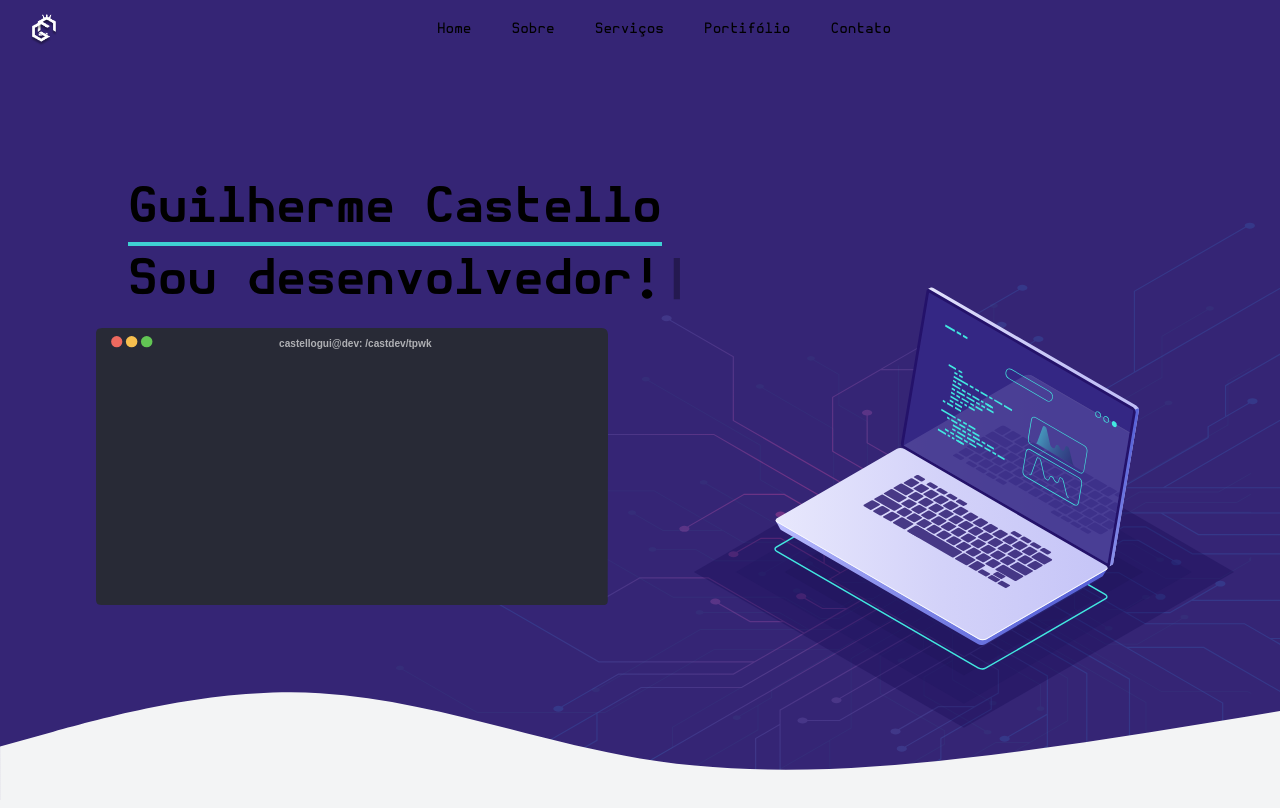
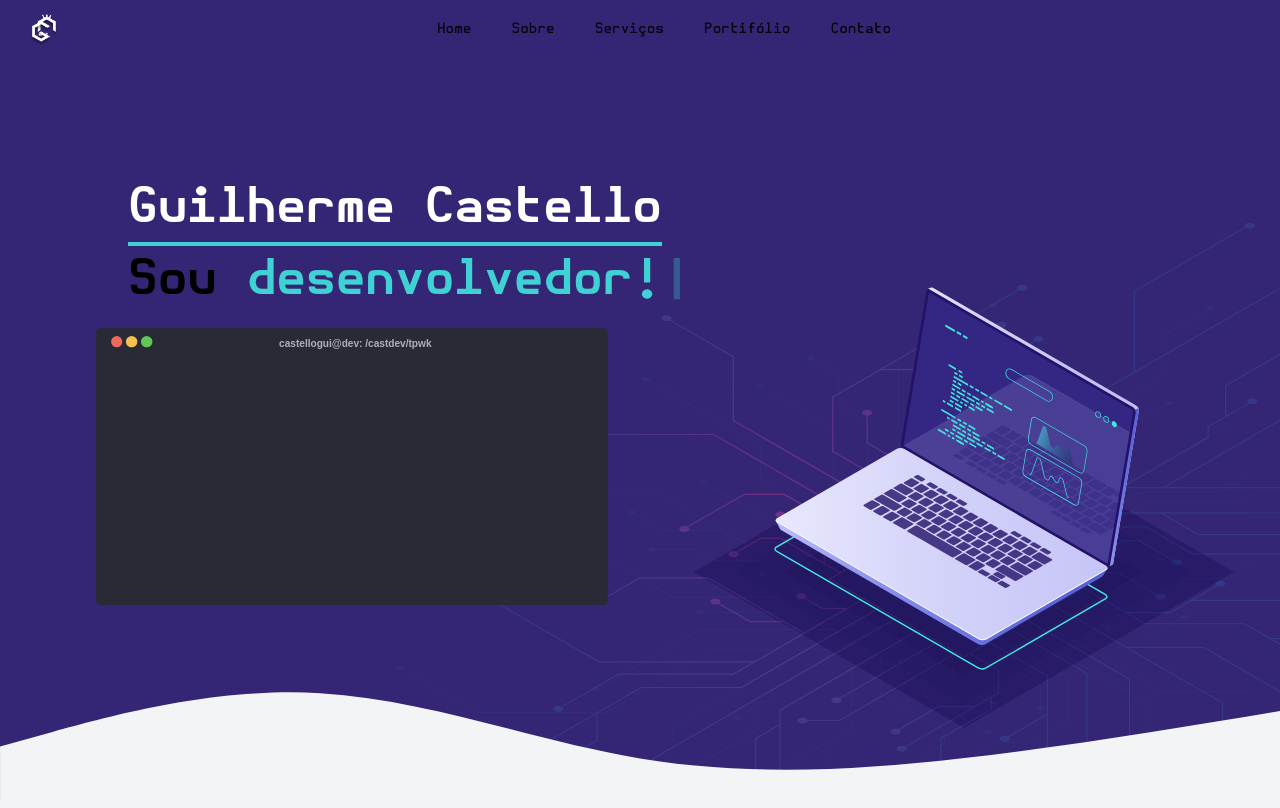
Before and after one commit to castellogui/homepage, a Next.js app: page / in a window 1280 px wide. Shown: the top 808 px of the page. Built offline with nearby package versions, Linux system fonts and the light colour scheme.

Commit message:
removing color prop

```diff
--- a/components/AutoWrite.tsx
+++ b/components/AutoWrite.tsx
@@ -3,7 +3,6 @@ import Typed from 'react-typed';
 
 interface AutoWriteProps {
     text: Array<string>,
-    color: string,
     loop: boolean,
     showCursor: boolean,
     className?: string,
@@ -16,7 +15,7 @@ export default function AutoWrite(props: AutoWriteProps) {
             strings={props.text}
             typeSpeed={props.typeSpeed}
             loop={props.loop}
-            className={`text-3xl md:text-5xl font-[HermitBold] text-[${props.color}] ${props.className}`}
+            className={`text-3xl md:text-5xl font-[HermitBold] ${props.className}`}
             showCursor={props.showCursor}
         />
     )
--- a/pages/index.tsx
+++ b/pages/index.tsx
@@ -28,10 +28,10 @@ const Home: NextPage = () => {
         <MobileNavbar logo={logo}></MobileNavbar>
         <div style={{ height: 'calc(100% - 56px)' }} className="relative">
           <div className='inline-block mt-16 ml-16 md:ml-32 md:mt-32 relative z-10 w-[80%]'>
-            <AutoWrite className='border-b-4 border-[#3fd1d3] mb-0' typeSpeed={30} showCursor={false} loop={false} color='white' text={['Guilherme Castello']}></AutoWrite>
+            <AutoWrite className='border-b-4 border-[#3fd1d3] mb-0 text-white' typeSpeed={30} showCursor={false} loop={false} text={['Guilherme Castello']}></AutoWrite>
             <br></br>
             <br></br>
-            <span className='text-3xl md:text-5xl font-[HermitBold]'>Sou </span><AutoWrite typeSpeed={40} showCursor={true} loop={true} color='#3fd1d3' text={['desenvolvedor!', 'apaixonado por tecnologia!', 'gamer!']}></AutoWrite>
+            <span className='text-3xl md:text-5xl font-[HermitBold]'>Sou </span><AutoWrite typeSpeed={40} showCursor={true} loop={true} className='text-[#3fd1d3]' text={['desenvolvedor!', 'apaixonado por tecnologia!', 'gamer!']}></AutoWrite>
             <br></br>
             <br></br>
           </div>
```
